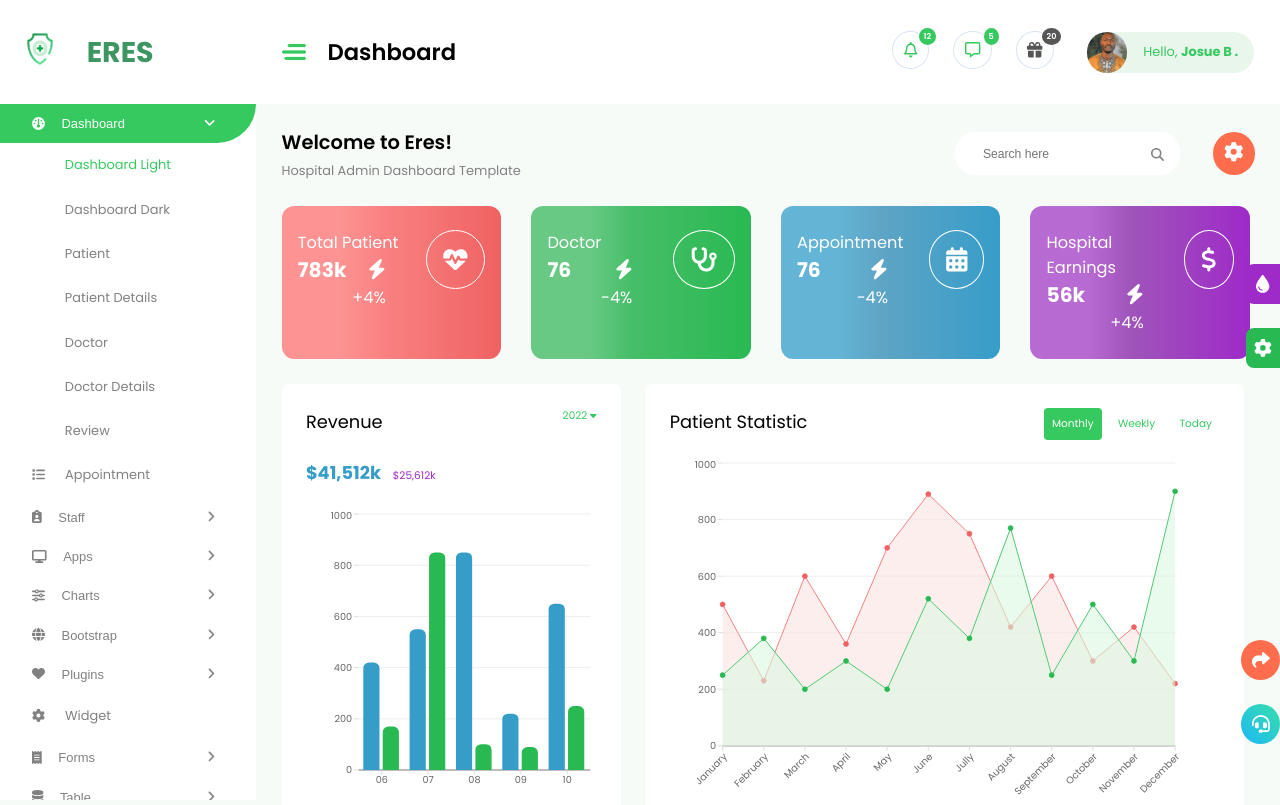
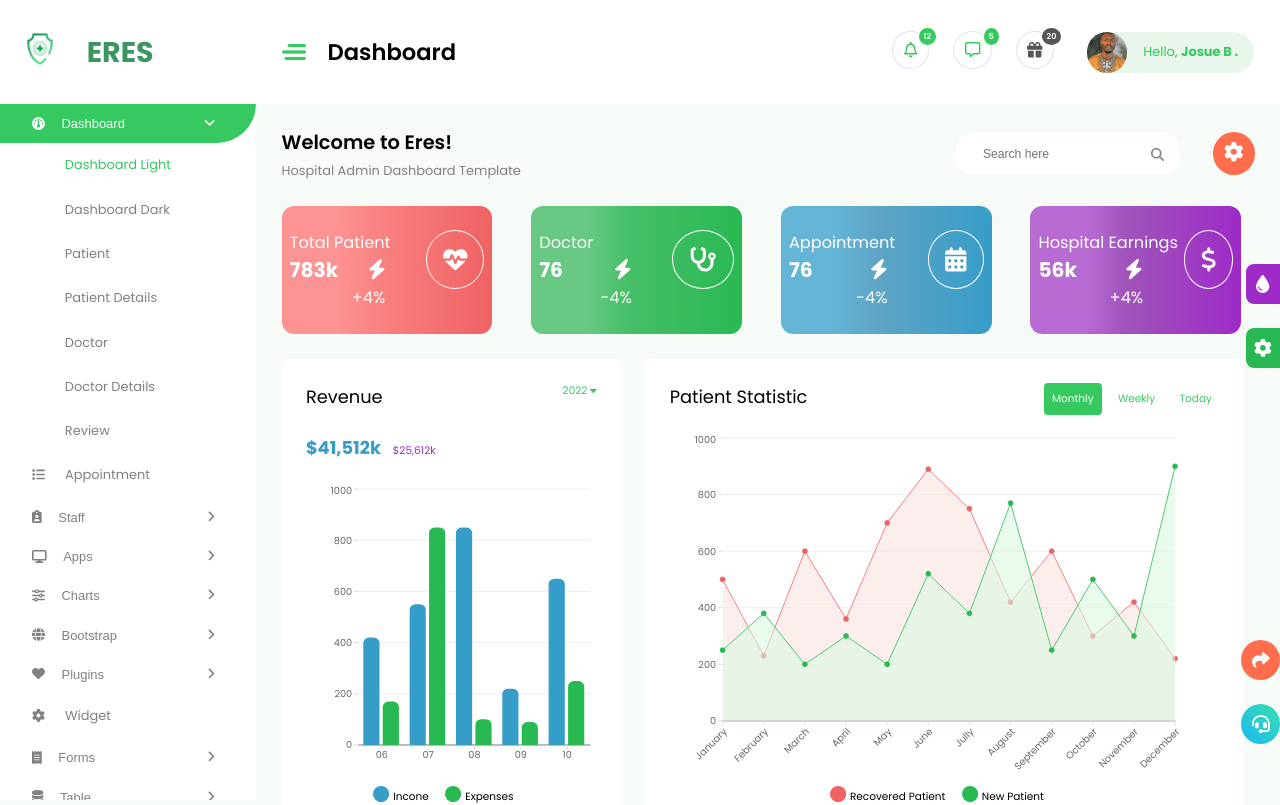
Before and after one commit to key-joshua/hospital-dashboard-continous-integration, a React (Create React App) app: page / in a window 1280 px wide. Shown: the top 805 px of the page. Built offline with nearby package versions, Linux system fonts and the light colour scheme.

Commit message:
refactoring

```diff
--- a/src/assets/styles/DashboardPage.scss
+++ b/src/assets/styles/DashboardPage.scss
@@ -123,10 +123,10 @@
             grid-template-columns: 1fr 1fr 1fr 1fr;
 
             .box-section {
-                width: 75%;
+                width: 78%;
                 display: flex;
                 color: $white;
-                padding: 30px 20px;
+                padding: 30px 10px;
                 border-radius: 15px;
 
                 .box-desc {
```
